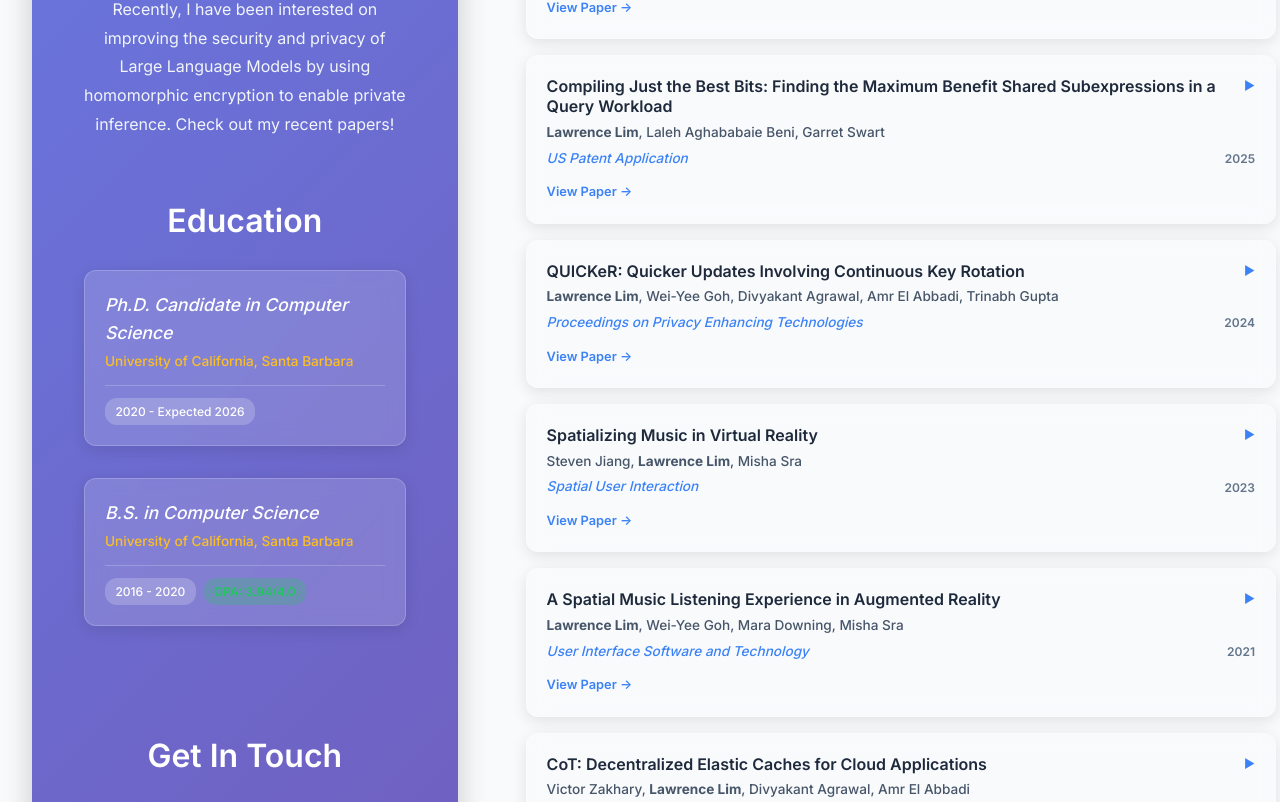
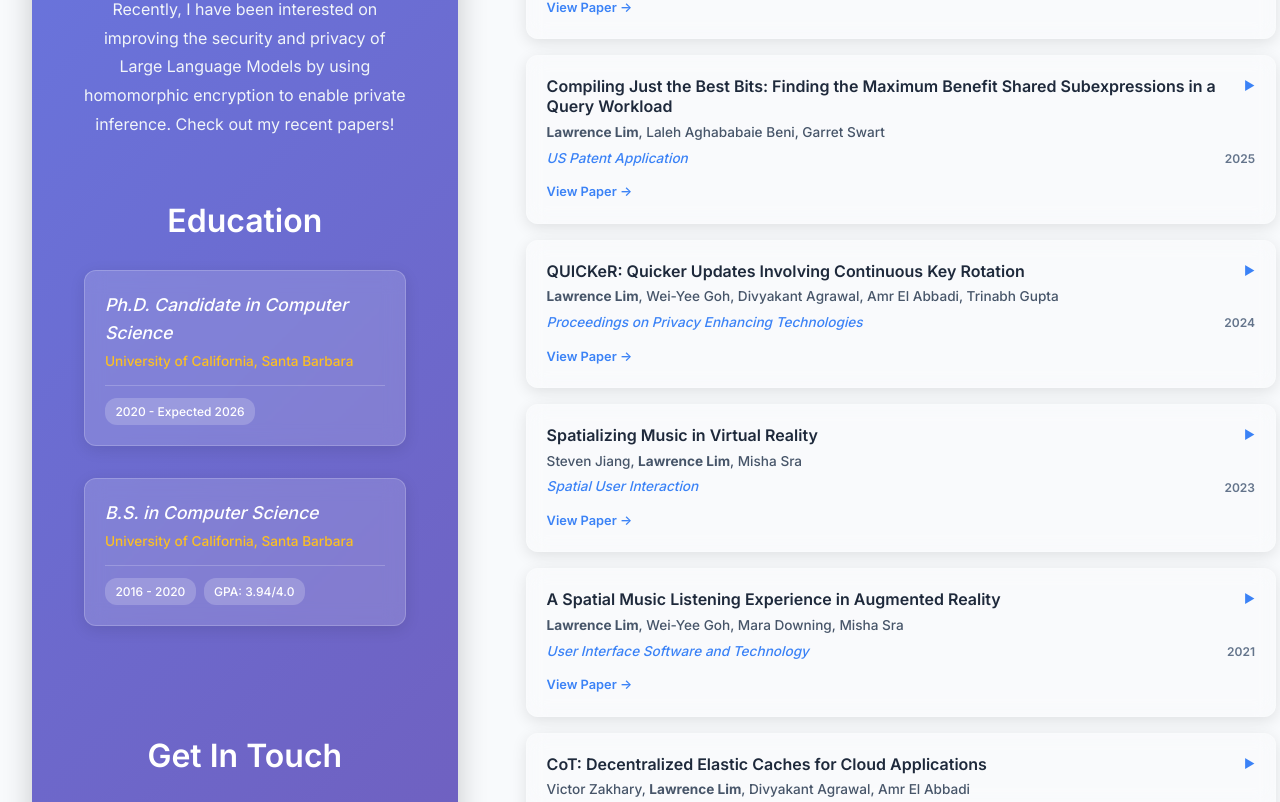
Before and after one commit to lawrencekhlim/lawrencekhlim.github.io, a React (Create React App) app: page / in a window 1280 px wide. Shown: the part 727-1529 px from the top of the page. Built offline with nearby package versions, Linux system fonts and the light colour scheme.

Commit message:
Tweaked UI

```diff
--- a/src/components/About.js
+++ b/src/components/About.js
@@ -27,7 +27,7 @@ const About = () => {
             <h2 className="about-subtitle">Privacy & AI Researcher</h2>
             <p className="about-location">San Francisco Bay Area</p>
             <p className="about-description">
-              Hello there! I am a computer science PhD candidate at UC Santa Barbara.
+              Hello there! I am a computer science Ph.D. candidate at UC Santa Barbara.
             </p>
             <p className="about-description">
               My work spans across various domains including privacy, AI, human-computer interaction, compilers, and more. Recently, I have been interested on improving the security and privacy of Large Language Models by using homomorphic encryption to enable private inference. Check out my recent papers!
--- a/src/components/Education.css
+++ b/src/components/Education.css
@@ -66,19 +66,12 @@
 }
 
 .education-period,
-.education-location {
+.education-location,
+.education-gpa {
   background: #f1f5f9;
   padding: 0.25rem 0.75rem;
   border-radius: 12px;
   font-weight: 500;
-}
-
-.education-gpa {
-  background: #dcfce7;
-  color: #166534;
-  padding: 0.25rem 0.75rem;
-  border-radius: 12px;
-  font-weight: 600;
 }
 
 .education-details {
@@ -275,24 +268,14 @@
   }
 
   .education-period,
-  .education-location {
+  .education-location,
+  .education-gpa {
     background: rgba(255, 255, 255, 0.2);
     color: white;
     font-size: 0.75rem;
     padding: 0.25rem 0.65rem;
     border-radius: 12px;
     font-weight: 500;
-    display: inline-block;
-    width: fit-content;
-  }
-
-  .education-gpa {
-    background: rgba(34, 197, 94, 0.25);
-    color: #22c55e;
-    font-weight: 600;
-    font-size: 0.75rem;
-    padding: 0.25rem 0.65rem;
-    border-radius: 12px;
     display: inline-block;
     width: fit-content;
   }
```
